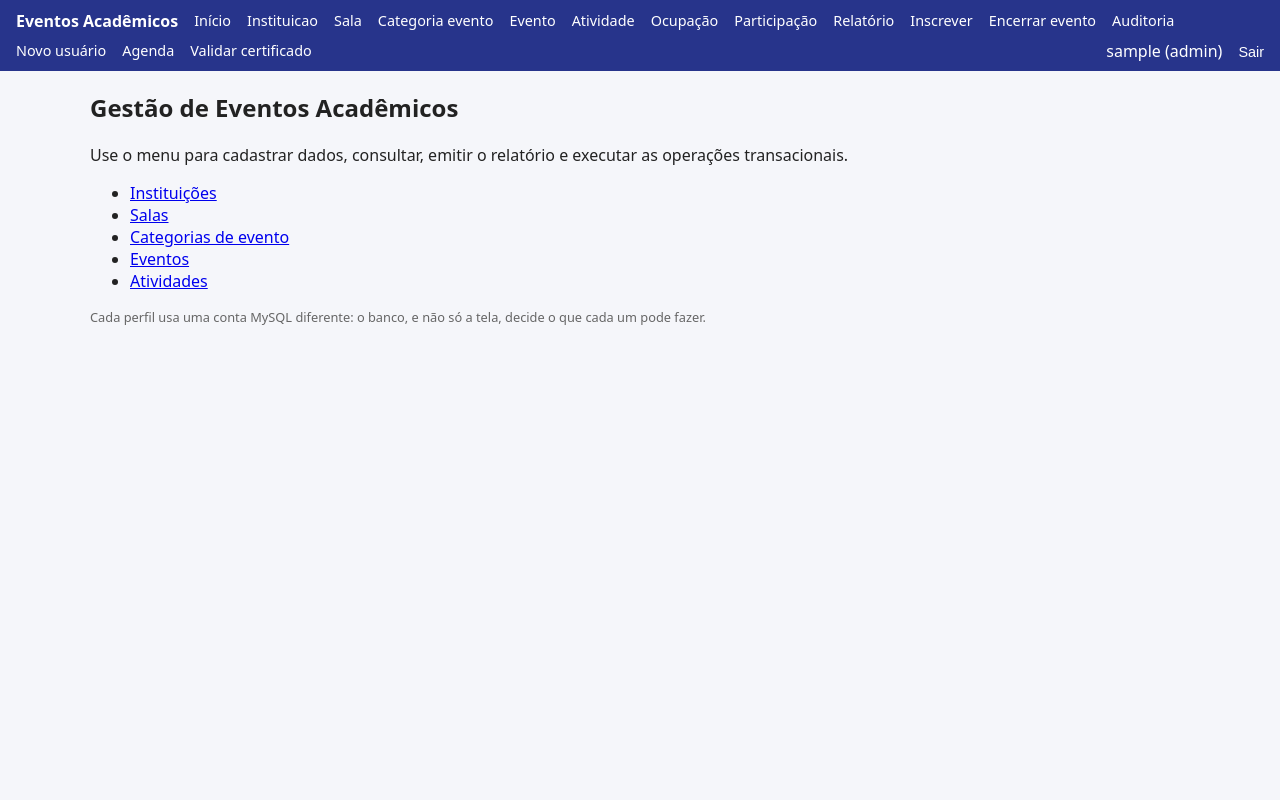
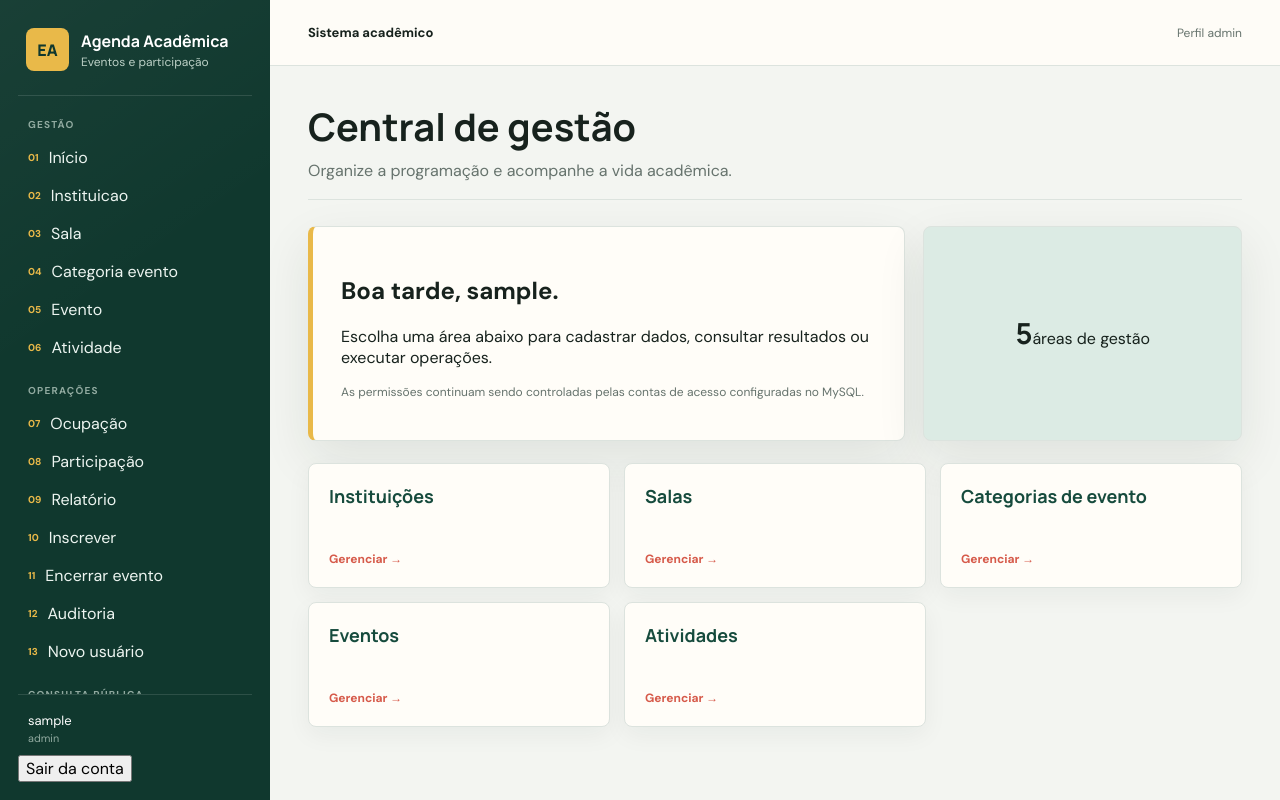
Before and after one commit to JaymeNeto2019/projeto-banco-eventos-academicos, a Flask app: page / in a window 1280 px wide. Run offline with Flask 3, Linux system fonts and the light colour scheme; the visitor is signed in with stand-in values (Sample User, id 1).

Commit message:
Mudanças na interface, aplicação, login, sql.
FALTA ARRUMAR O LOGIN

```diff
--- a/app/app.py
+++ b/app/app.py
@@ -76,7 +76,11 @@ def login():
     if request.method == "POST":
         lg = request.form.get("login", "").strip()
         senha = request.form.get("senha", "").encode()
-        c = conectar("AUTH")  # conta mínima: só lê usuario_app e atualiza ultimo_login
+        try:
+            c = conectar("AUTH")  # conta mínima: só lê usuario_app e atualiza ultimo_login
+        except (KeyError, mysql.connector.Error) as e:
+            flash("A configuração do banco não está disponível. Preencha o arquivo .env e confira o MySQL.", "erro")
+            return render_template("login.html")
         try:
             rows = consultar(c, "SELECT id_usuario, senha_hash, perfil, ativo FROM usuario_app WHERE login = %s", (lg,))
             u = rows[0] if rows else None
--- /dev/null
+++ b/app/static/site.css
@@ -0,0 +1,259 @@
+@import url('https://fonts.googleapis.com/css2?family=DM+Sans:wght@400;500;600;700&family=Manrope:wght@600;700;800&display=swap');
+
+:root {
+  --ink: #17221d;
+  --muted: #66736d;
+  --forest: #164b3d;
+  --forest-dark: #10382e;
+  --mint: #dcebe4;
+  --coral: #d65a4a;
+  --gold: #e9b949;
+  --paper: #fffdf8;
+  --canvas: #f3f5f1;
+  --line: #dce3de;
+  --shadow: 0 18px 50px rgba(20, 46, 36, .09);
+}
+
+* { box-sizing: border-box; }
+html { scroll-behavior: smooth; }
+body {
+  margin: 0;
+  min-height: 100vh;
+  color: var(--ink);
+  background: var(--canvas);
+  font-family: "DM Sans", "Segoe UI", sans-serif;
+}
+button, input, select, textarea { font: inherit; }
+a { color: var(--forest); }
+
+.app-shell { min-height: 100vh; }
+.app-header {
+  position: fixed;
+  inset: 0 auto 0 0;
+  width: 270px;
+  z-index: 20;
+  display: flex;
+  flex-direction: column;
+  padding: 28px 18px 18px;
+  color: #fff;
+  background:
+    linear-gradient(145deg, rgba(255,255,255,.04), transparent 38%),
+    var(--forest-dark);
+}
+.brand {
+  display: flex;
+  align-items: center;
+  gap: 12px;
+  padding: 0 8px 24px;
+  border-bottom: 1px solid rgba(255,255,255,.12);
+}
+.brand-mark {
+  width: 43px;
+  height: 43px;
+  display: grid;
+  place-items: center;
+  flex: 0 0 auto;
+  border-radius: 8px;
+  color: var(--forest-dark);
+  background: var(--gold);
+  font-family: "Manrope", sans-serif;
+  font-weight: 800;
+  letter-spacing: 0;
+}
+.brand strong { display: block; font-family: "Manrope", sans-serif; font-size: 16px; }
+.brand span { display: block; margin-top: 2px; color: #bcd0c6; font-size: 12px; }
+.nav {
+  min-height: 0;
+  margin-top: 22px;
+  overflow-y: auto;
+}
+.nav-group { margin-bottom: 18px; }
+.nav-label {
+  display: block;
+  padding: 0 10px 7px;
+  color: #91aaa0;
+  font-size: 10px;
+  font-weight: 700;
+  text-transform: uppercase;
+  letter-spacing: .12em;
+}
+.app-header a, .nav button {
+  width: 100%;
+  min-height: 38px;
+  display: flex;
+  align-items: center;
+  gap: 10px;
+  padding: 8px 10px;
+  border: 0;
+  border-radius: 6px;
+  color: #edf5f1;
+  background: transparent;
+  text-decoration: none;
+  text-align: left;
+  cursor: pointer;
+}
+.app-header a:hover, .nav button:hover { background: rgba(255,255,255,.08); }
+.app-header a.active { color: #fff; background: rgba(233,185,73,.16); }
+.nav-index { color: var(--gold); font-size: 10px; font-weight: 700; }
+.account {
+  margin-top: auto;
+  padding-top: 14px;
+  border-top: 1px solid rgba(255,255,255,.12);
+}
+.account-user { padding: 3px 10px 10px; font-size: 13px; }
+.account-user small { display: block; margin-top: 2px; color: #91aaa0; }
+.logout-form { width: 100%; }
+.app-header .logout-button { justify-content: flex-start; }
+
+.content { min-height: 100vh; margin-left: 270px; }
+.topbar {
+  height: 66px;
+  display: flex;
+  align-items: center;
+  justify-content: space-between;
+  padding: 0 38px;
+  border-bottom: 1px solid var(--line);
+  background: rgba(255,253,248,.92);
+}
+.topbar-title { font-size: 13px; font-weight: 700; }
+.mobile-menu { display: none; }
+main { max-width: 1180px; margin: 0 auto; padding: 34px 38px 60px; }
+
+.page-heading {
+  margin-bottom: 26px;
+  padding-bottom: 18px;
+  border-bottom: 1px solid var(--line);
+}
+.page-heading h1, .page-heading h2 { margin: 0; font-family: "Manrope", sans-serif; font-size: clamp(26px, 3vw, 38px); letter-spacing: 0; }
+.page-heading p { margin: 8px 0 0; color: var(--muted); }
+
+.panel, form.f {
+  border: 1px solid var(--line);
+  border-radius: 8px;
+  background: var(--paper);
+  box-shadow: var(--shadow);
+}
+form.f { max-width: 720px; padding: 26px; }
+label { display: block; margin: 16px 0 7px; color: #35433d; font-size: 13px; font-weight: 700; }
+input, select, textarea {
+  width: 100%;
+  min-height: 43px;
+  padding: 10px 12px;
+  border: 1px solid #cbd4cf;
+  border-radius: 6px;
+  outline: none;
+  color: var(--ink);
+  background: #fff;
+  transition: border-color .18s, box-shadow .18s;
+}
+textarea { resize: vertical; }
+input:focus, select:focus, textarea:focus { border-color: var(--forest); box-shadow: 0 0 0 3px rgba(22,75,61,.1); }
+input[type="checkbox"] { width: 17px; min-height: 17px; margin-right: 8px; accent-color: var(--forest); }
+
+.btn {
+  min-height: 40px;
+  display: inline-flex;
+  align-items: center;
+  justify-content: center;
+  gap: 7px;
+  margin-top: 18px;
+  padding: 9px 16px;
+  border: 0;
+  border-radius: 6px;
+  color: #fff;
+  background: var(--forest);
+  font-weight: 700;
+  text-decoration: none;
+  cursor: pointer;
+  transition: transform .18s, background .18s;
+}
+.btn:hover { transform: translateY(-1px); background: var(--forest-dark); }
+.btn.secondary, .btn.s { color: var(--forest); border: 1px solid #bdcbc4; background: #fff; }
+.btn.danger, .btn.r { color: #a94337; border: 1px solid #efc7c1; background: #fff7f5; }
+.btn.s, .btn.r { min-height: 32px; margin: 0; padding: 5px 10px; font-size: 12px; }
+
+.toolbar { display: flex; align-items: center; justify-content: space-between; margin-bottom: 14px; }
+.toolbar .btn { margin-top: 0; }
+.wrap { overflow-x: auto; border: 1px solid var(--line); border-radius: 8px; background: var(--paper); }
+table { width: 100%; border-collapse: collapse; font-size: 13px; }
+th { padding: 12px; color: #4f5d57; background: #edf1ed; font-size: 11px; text-transform: uppercase; letter-spacing: .06em; }
+td { padding: 12px; border-top: 1px solid var(--line); vertical-align: middle; }
+tbody tr:first-child td { border-top: 0; }
+tbody tr:hover { background: #fafbf8; }
+form.i { display: inline; }
+
+.msg { position: relative; margin: 0 0 18px; padding: 13px 16px; border: 1px solid; border-radius: 6px; animation: slide-in .3s ease-out; }
+.ok { color: #235d43; border-color: #b7d8c4; background: #edf7f1; }
+.erro { color: #913f35; border-color: #ecc4be; background: #fff1ef; }
+.info { color: var(--muted); font-size: 12px; }
+
+.entity-grid { display: grid; grid-template-columns: repeat(3, minmax(0, 1fr)); gap: 14px; }
+.entity-card {
+  min-height: 125px;
+  display: flex;
+  flex-direction: column;
+  justify-content: space-between;
+  padding: 20px;
+  border: 1px solid var(--line);
+  border-radius: 8px;
+  background: var(--paper);
+  text-decoration: none;
+  box-shadow: 0 8px 24px rgba(20,46,36,.05);
+  transition: transform .2s, border-color .2s, box-shadow .2s;
+}
+.entity-card:hover { transform: translateY(-3px); border-color: #9fb9ae; box-shadow: var(--shadow); }
+.entity-card strong { font-family: "Manrope", sans-serif; font-size: 18px; }
+.entity-card span { color: var(--coral); font-size: 12px; font-weight: 700; }
+.home-intro { display: grid; grid-template-columns: 1.5fr .8fr; gap: 18px; margin-bottom: 22px; }
+.home-copy { padding: 28px; border-left: 5px solid var(--gold); }
+.home-aside { display: grid; place-items: center; padding: 24px; text-align: center; background: var(--mint); }
+.home-aside strong { font-family: "Manrope", sans-serif; font-size: 29px; }
+
+.auth-page { margin-left: 0; background: var(--forest-dark); }
+.auth-layout { min-height: 100vh; display: grid; grid-template-columns: minmax(320px, 1fr) minmax(400px, .75fr); }
+.auth-story {
+  position: relative;
+  overflow: hidden;
+  display: flex;
+  flex-direction: column;
+  justify-content: space-between;
+  padding: 7vh 8vw;
+  color: #fff;
+  background:
+    linear-gradient(150deg, rgba(22,75,61,.78), rgba(16,56,46,.96)),
+    repeating-linear-gradient(135deg, transparent 0 42px, rgba(255,255,255,.035) 42px 43px);
+}
+.auth-story h1 { max-width: 650px; margin: 0; font-family: "Manrope", sans-serif; font-size: clamp(46px, 7vw, 86px); line-height: .98; letter-spacing: 0; }
+.auth-story p { max-width: 530px; color: #c8d9d1; line-height: 1.7; }
+.auth-story .brand-mark { color: var(--forest-dark); }
+.auth-panel { display: grid; place-items: center; padding: 32px; background: var(--paper); }
+.auth-card { width: min(390px, 100%); }
+.auth-card h2 { margin: 20px 0 8px; font-family: "Manrope", sans-serif; font-size: 32px; }
+.auth-card > p { color: var(--muted); }
+.auth-card form.f { width: 100%; box-shadow: none; }
+.auth-card .btn { width: 100%; margin-top: 24px; }
+.password-wrap { position: relative; }
+.password-wrap input { padding-right: 84px; }
+.password-toggle { position: absolute; right: 8px; top: 8px; border: 0; color: var(--forest); background: transparent; font-size: 12px; font-weight: 700; cursor: pointer; }
+
+@keyframes slide-in { from { opacity: 0; transform: translateY(-5px); } }
+@media (prefers-reduced-motion: reduce) { * { scroll-behavior: auto !important; animation: none !important; transition: none !important; } }
+@media (max-width: 980px) {
+  .app-header { width: 240px; transform: translateX(-100%); transition: transform .2s ease; }
+  .app-header.open { transform: translateX(0); box-shadow: 20px 0 50px rgba(0,0,0,.2); }
+  .content { margin-left: 0; }
+  .mobile-menu { width: 38px; height: 38px; display: grid; place-items: center; border: 1px solid var(--line); border-radius: 6px; background: #fff; cursor: pointer; }
+  .topbar { padding: 0 22px; }
+  main { padding: 28px 22px 50px; }
+  .entity-grid { grid-template-columns: repeat(2, 1fr); }
+}
+@media (max-width: 720px) {
+  .auth-layout { grid-template-columns: 1fr; }
+  .auth-story { min-height: 240px; padding: 30px; }
+  .auth-story h1 { font-size: 44px; }
+  .auth-story p { display: none; }
+  .auth-panel { align-items: start; padding-top: 45px; }
+  .home-intro { grid-template-columns: 1fr; }
+  .entity-grid { grid-template-columns: 1fr; }
+  .page-heading h1, .page-heading h2 { font-size: 28px; }
+}
--- /dev/null
+++ b/app/static/site.js
@@ -0,0 +1,28 @@
+document.addEventListener('DOMContentLoaded', () => {
+  const menu = document.querySelector('[data-menu-toggle]');
+  const sidebar = document.querySelector('.app-header');
+
+  menu?.addEventListener('click', () => {
+    const opened = sidebar.classList.toggle('open');
+    menu.setAttribute('aria-expanded', String(opened));
+  });
+
+  document.addEventListener('click', (event) => {
+    if (window.innerWidth <= 980 && sidebar?.classList.contains('open') &&
+        !sidebar.contains(event.target) && !menu?.contains(event.target)) {
+      sidebar.classList.remove('open');
+      menu?.setAttribute('aria-expanded', 'false');
+    }
+  });
+
+  document.querySelectorAll('.password-toggle').forEach((button) => {
+    button.addEventListener('click', () => {
+      const field = document.getElementById(button.dataset.target);
+      const show = field.type === 'password';
+      field.type = show ? 'text' : 'password';
+      button.textContent = show ? 'Ocultar' : 'Mostrar';
+      button.setAttribute('aria-label', show ? 'Ocultar senha' : 'Mostrar senha');
+    });
+  });
+
+});
--- a/app/templates/base.html
+++ b/app/templates/base.html
@@ -1,35 +1,71 @@
 <!doctype html>
-<html lang="pt-BR"><head><meta charset="utf-8"><meta name="viewport" content="width=device-width, initial-scale=1">
-<title>{% block titulo %}Eventos Acadêmicos{% endblock %}</title>
-<style>
- body{font-family:system-ui,Arial,sans-serif;margin:0;background:#f5f6fa;color:#222}
- header{background:#27348b;color:#fff;padding:.6rem 1rem;display:flex;flex-wrap:wrap;gap:.5rem 1rem;align-items:center}
- header a,header button{color:#fff;text-decoration:none;font-size:.9rem;background:none;border:0;cursor:pointer;padding:0}
- header a:hover{text-decoration:underline} .sp{flex:1}
- main{max-width:1100px;margin:1rem auto;padding:0 1rem}
- table{border-collapse:collapse;width:100%;background:#fff;font-size:.88rem} th,td{border:1px solid #d5d9ea;padding:.35rem .5rem;text-align:left}
- th{background:#e8ebf7} .wrap{overflow-x:auto}
- form.f{background:#fff;padding:1rem;border:1px solid #d5d9ea;max-width:620px} label{display:block;margin:.5rem 0 .15rem;font-size:.85rem;font-weight:600}
- input,select,textarea{width:100%;box-sizing:border-box;padding:.4rem;border:1px solid #bbb;border-radius:4px} input[type=checkbox]{width:auto}
- .btn{background:#27348b;color:#fff;border:0;padding:.45rem .9rem;border-radius:4px;cursor:pointer;margin-top:.8rem;text-decoration:none;display:inline-block;font-size:.9rem}
- .btn.s{background:#8a8fa8;padding:.2rem .5rem;margin:0} .btn.r{background:#b3261e;padding:.2rem .5rem;margin:0}
- .msg{padding:.6rem .8rem;margin:.6rem 0;border-radius:4px} .ok{background:#e3f4e8;border:1px solid #1b7f3b} .erro{background:#fdeceb;border:1px solid #b3261e}
- .info{color:#666;font-size:.8rem} form.i{display:inline}
-</style></head><body>
-<header>
- <strong>Eventos Acadêmicos</strong>
+<html lang="pt-BR">
+<head>
+  <meta charset="utf-8">
+  <meta name="viewport" content="width=device-width, initial-scale=1">
+  <meta name="theme-color" content="#10382e">
+  <title>{% block titulo %}Agenda Acadêmica{% endblock %}</title>
+  <link rel="stylesheet" href="{{ url_for('static', filename='site.css') }}">
+  <script src="{{ url_for('static', filename='site.js') }}" defer></script>
+</head>
+<body{% if not perfil %} class="auth-page"{% endif %}>
 {% if perfil %}
-  {% if perfil != 'CONSULTA' %}<a href="{{ url_for('home') }}">Início</a>
-   {% for k in ['instituicao','sala','categoria_evento','evento','atividade'] %}<a href="{{ url_for('crud_lista', nome=k) }}">{{ k.replace('_',' ')|capitalize }}</a>{% endfor %}
-   <a href="{{ url_for('consulta_ocupacao') }}">Ocupação</a><a href="{{ url_for('consulta_participacao') }}">Participação</a>
-   <a href="{{ url_for('relatorio') }}">Relatório</a><a href="{{ url_for('op_inscrever') }}">Inscrever</a><a href="{{ url_for('op_encerrar') }}">Encerrar evento</a>
-   <a href="{{ url_for('auditoria') }}">Auditoria</a><a href="{{ url_for('usuario_novo') }}">Novo usuário</a>{% endif %}
-  <a href="{{ url_for('agenda') }}">Agenda</a><a href="{{ url_for('validar_certificado') }}">Validar certificado</a>
-  <span class="sp"></span><span>{{ login }} ({{ perfil }})</span>
-  <form class="i" method="post" action="{{ url_for('logout') }}"><input type="hidden" name="_csrf" value="{{ csrf }}"><button>Sair</button></form>
+<div class="app-shell">
+  <aside class="app-header">
+    <div class="brand">
+      <div class="brand-mark" aria-hidden="true">EA</div>
+      <div><strong>Agenda Acadêmica</strong><span>Eventos e participação</span></div>
+    </div>
+    <nav class="nav" aria-label="Navegação principal">
+      {% if perfil != 'CONSULTA' %}
+      <div class="nav-group">
+        <span class="nav-label">Gestão</span>
+        <a href="{{ url_for('home') }}"><span class="nav-index">01</span> Início</a>
+        {% for k in ['instituicao','sala','categoria_evento','evento','atividade'] %}
+        <a href="{{ url_for('crud_lista', nome=k) }}"><span class="nav-index">0{{ loop.index + 1 }}</span> {{ k.replace('_',' ')|capitalize }}</a>
+        {% endfor %}
+      </div>
+      <div class="nav-group">
+        <span class="nav-label">Operações</span>
+        <a href="{{ url_for('consulta_ocupacao') }}"><span class="nav-index">07</span> Ocupação</a>
+        <a href="{{ url_for('consulta_participacao') }}"><span class="nav-index">08</span> Participação</a>
+        <a href="{{ url_for('relatorio') }}"><span class="nav-index">09</span> Relatório</a>
+        <a href="{{ url_for('op_inscrever') }}"><span class="nav-index">10</span> Inscrever</a>
+        <a href="{{ url_for('op_encerrar') }}"><span class="nav-index">11</span> Encerrar evento</a>
+        <a href="{{ url_for('auditoria') }}"><span class="nav-index">12</span> Auditoria</a>
+        <a href="{{ url_for('usuario_novo') }}"><span class="nav-index">13</span> Novo usuário</a>
+      </div>
       {% endif %}
+      <div class="nav-group">
+        <span class="nav-label">Consulta pública</span>
+        <a href="{{ url_for('agenda') }}"><span class="nav-index">A</span> Agenda</a>
+        <a href="{{ url_for('validar_certificado') }}"><span class="nav-index">V</span> Validar certificado</a>
+      </div>
+    </nav>
+    <div class="account">
+      <div class="account-user">{{ login }}<small>{{ perfil }}</small></div>
+      <form class="logout-form" method="post" action="{{ url_for('logout') }}">
+        <input type="hidden" name="_csrf" value="{{ csrf }}">
+        <button class="logout-button" type="submit">Sair da conta</button>
+      </form>
+    </div>
+  </aside>
+  <div class="content">
+    <header class="topbar">
+      <button class="mobile-menu" data-menu-toggle aria-expanded="false" aria-label="Abrir menu">☰</button>
+      <div class="topbar-title">Sistema acadêmico</div>
+      <div class="info">Perfil {{ perfil }}</div>
     </header>
     <main>
       {% for cat, m in get_flashed_messages(with_categories=true) %}<div class="msg {{ cat }}">{{ m }}</div>{% endfor %}
+{% else %}
+  {% for cat, m in get_flashed_messages(with_categories=true) %}<div class="msg {{ cat }}" style="position:fixed;top:18px;left:50%;z-index:30;transform:translateX(-50%);width:min(420px,calc(100% - 32px))">{{ m }}</div>{% endfor %}
+{% endif %}
       {% block conteudo %}{% endblock %}
-</main></body></html>
+{% if perfil %}
+    </main>
+  </div>
+</div>
+{% endif %}
+</body>
+</html>
--- a/app/templates/home.html
+++ b/app/templates/home.html
@@ -1,5 +1,20 @@
-{% extends 'base.html' %}{% block conteudo %}
-<h2>Gestão de Eventos Acadêmicos</h2>
-<p>Use o menu para cadastrar dados, consultar, emitir o relatório e executar as operações transacionais.</p>
-<ul>{% for k, e in entidades.items() %}<li><a href="{{ url_for('crud_lista', nome=k) }}">{{ e.titulo }}</a></li>{% endfor %}</ul>
-<p class="info">Cada perfil usa uma conta MySQL diferente: o banco, e não só a tela, decide o que cada um pode fazer.</p>{% endblock %}
+{% extends 'base.html' %}
+{% block titulo %}Início | Agenda Acadêmica{% endblock %}
+{% block conteudo %}
+<div class="page-heading"><h1>Central de gestão</h1><p>Organize a programação e acompanhe a vida acadêmica.</p></div>
+<section class="home-intro">
+  <div class="panel home-copy">
+    <h2>Boa tarde, {{ login }}.</h2>
+    <p>Escolha uma área abaixo para cadastrar dados, consultar resultados ou executar operações.</p>
+    <p class="info">As permissões continuam sendo controladas pelas contas de acesso configuradas no MySQL.</p>
+  </div>
+  <div class="panel home-aside"><div><strong>{{ entidades|length }}</strong><span>áreas de gestão</span></div></div>
+</section>
+<section class="entity-grid" aria-label="Áreas de gestão">
+  {% for k, e in entidades.items() %}
+  <a class="entity-card" href="{{ url_for('crud_lista', nome=k) }}">
+    <strong>{{ e.titulo }}</strong><span>Gerenciar →</span>
+  </a>
+  {% endfor %}
+</section>
+{% endblock %}
```
Also changed, not shown: app/templates/login.html (+31 -6 lines), 1 other file. Lines whose indentation alone changed are shown as unchanged.
